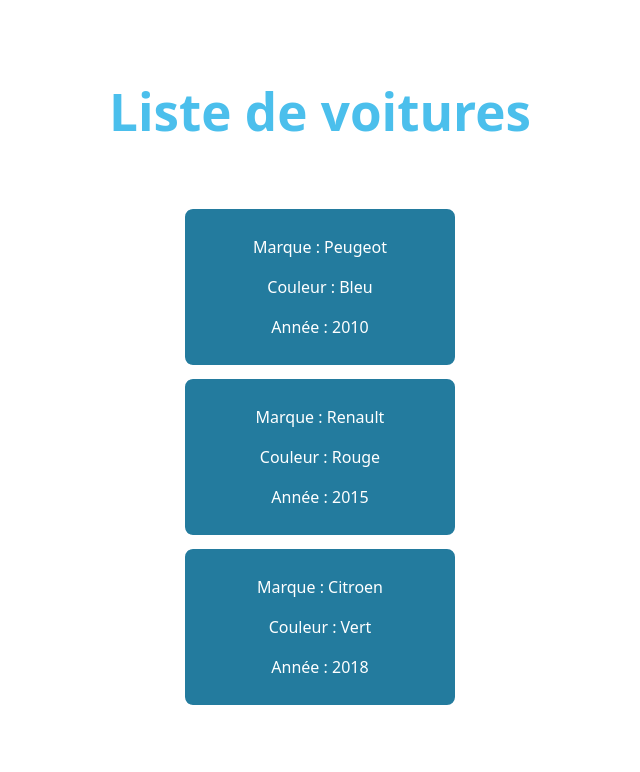
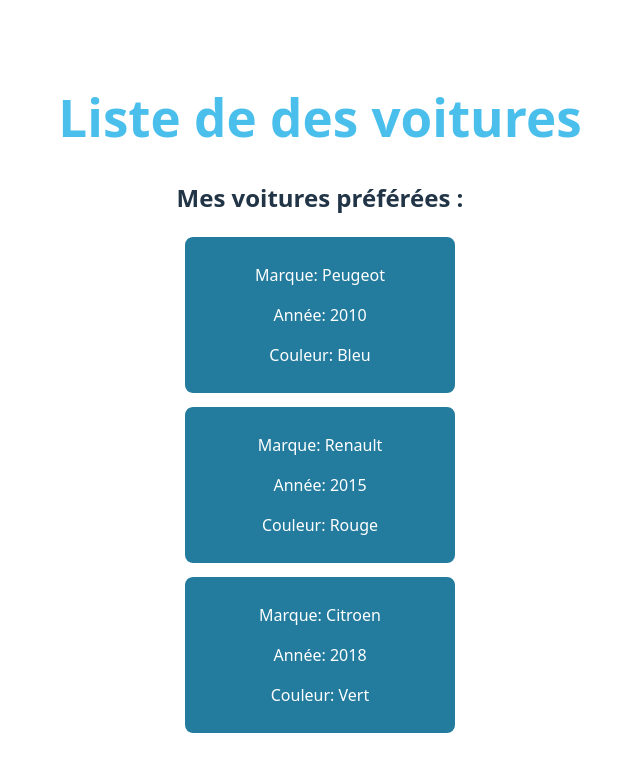
Before and after one commit to M-BEDH/appvoiture, a React (Vite) app: page / in a window 1280 px wide. Shown: the top 772 px of the page, without its empty margins (320-960 px from the left). Built offline with nearby package versions, Linux system fonts and the light colour scheme.

Commit message:
edit en fonction du cours -

```diff
--- a/src/components/Cars.jsx
+++ b/src/components/Cars.jsx
@@ -1,15 +1,36 @@
 import Wrapper from './Wrapper';
 
-export default function Cars({ marque, color, year }) {
+// export default function Cars({ marque, color, year }) {
 
-  return (
-    <div>
-      <Wrapper>
-        {marque ? <p>Marque : {marque}</p> : <p>Marque inconnue</p>}
-        {color ? <p>Couleur : {color}</p> : <p>Couleur inconnue</p>}
-        {year ? <p>Année : {year}</p> : <p>Année inconnue</p>}
-      </Wrapper>
-    </div>
+//   return (
+//     <div>
+//       <Wrapper>
+//         {marque ? <p>Marque : {marque}</p> : <p>Marque inconnue</p>}
+//         {color ? <p>Couleur : {color}</p> : <p>Couleur inconnue</p>}
+//         {year ? <p>Année : {year}</p> : <p>Année inconnue</p>}
+//       </Wrapper>
+//     </div>
 
-  );
-};
+//   );
+// };
+
+
+const Cars = ({color, children, year}) => {
+
+    const colorInfo = color ? <p>Couleur: {color}</p> : <p>Couleur: "Néant"</p>;
+
+    if (children) {
+        return (
+              <Wrapper>
+
+                    <p>Marque: { children }</p>
+                    <p>Année: { year }</p>
+                    {colorInfo}
+
+              </Wrapper>
+        )
+    }
+
+}
+
+export default Cars
--- a/src/components/MyCars.jsx
+++ b/src/components/MyCars.jsx
@@ -1,33 +1,30 @@
-import { Component } from 'react';
-import Cars from './Cars';
+import { Component } from "react";
+import Cars from "./Cars";
 
 class Mycars extends Component {
   state = {
     voitures: [
-      { marque: 'Peugeot', color: 'Bleu', year: 2010 },
-      { marque: 'Renault', color: 'Rouge', year: 2015 },
-      { marque: 'Citroen', color: 'Vert', year: 2018 }
-    ]
-  }
+      { marque: "Peugeot", color: "Bleu", year: 2010 },
+      { marque: "Renault", color: "Rouge", year: 2015 },
+      { marque: "Citroen", color: "Vert", year: 2018 },
+    ],
+  };
 
   render() {
     return (
       <div>
 
         {this.state.voitures.map((voiture, index) => (
-          <Cars key={index}
+          <Cars
+            key={index}
             color={voiture.color}
-            marque={voiture.marque}
+            children={voiture.marque}
             year={voiture.year}
           />
         ))}
 
       </div>
-
-
-
-    )
+    );
   }
-
 }
 export default Mycars;
--- a/src/components/MyHeader.jsx
+++ b/src/components/MyHeader.jsx
@@ -1,14 +1,33 @@
+// import { Component } from "react";  ----> NE PAS OUBLIER SI COMPOSANT SINON VA NE FONCTIONNERA PAS
+// class MyHeader extends Component {
+//   state = {
+//     title: "Liste de des voitures",
+//     subTitle: "Mes voitures préférées :",
+//     color: "#4bbfecff",
+//   };
+
+//   render() {
+//     return (
+//       <div>
+//         <h1 style={{ color: this.state.color }}>{this.state.title}</h1>
+//         <h2>{this.state.subTitle}</h2>
+//       </div>
+//     );
+//   }
+// }
+
+// export default MyHeader;
 
 
-export default function MyHeader() {
-
-  const title = 'Liste de voitures';
-  const sub_title = 'Mes voitures préférées :';
-
+function MyHeader() {
+  const title = "Liste de des voitures";
+  const subTitle = "Mes voitures préférées :";
+  const color = "#4bbfecff";
   return (
-    <header style={{ marginBottom: '2rem' }}>
-      <h1 style={{ margin: 0, color: '#4bbfecff' }}>{title}</h1>
-      <h2 style={{ margin: 0, color: '#fff' }}>{sub_title}</h2>
-    </header>
+    <div>
+      <h1 style={{ color }}>{title}</h1>
+      <h2>{subTitle}</h2>
+    </div>
   );
 }
+export default MyHeader;
```
Also changed, not shown: src/App.jsx (+7 -2 lines).
